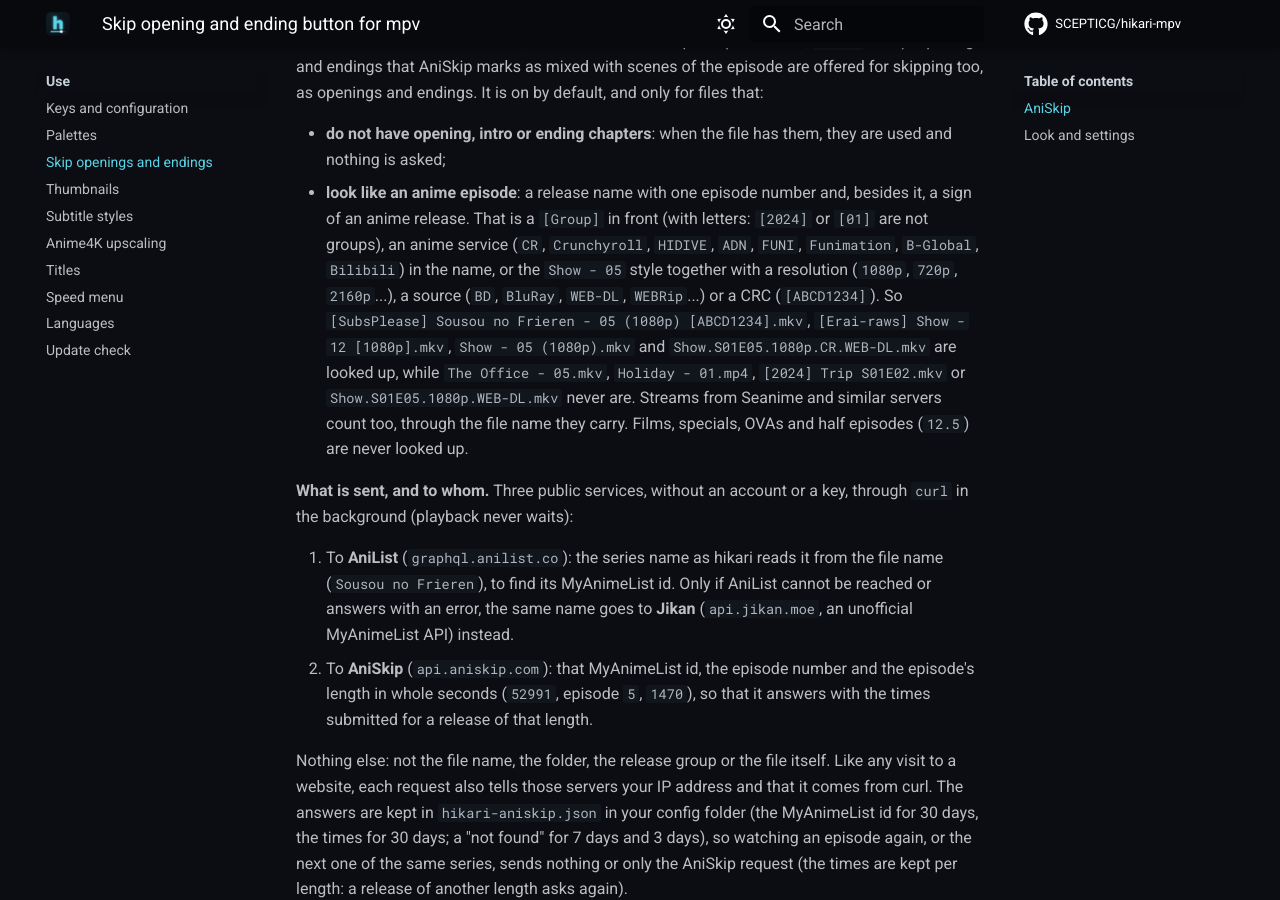
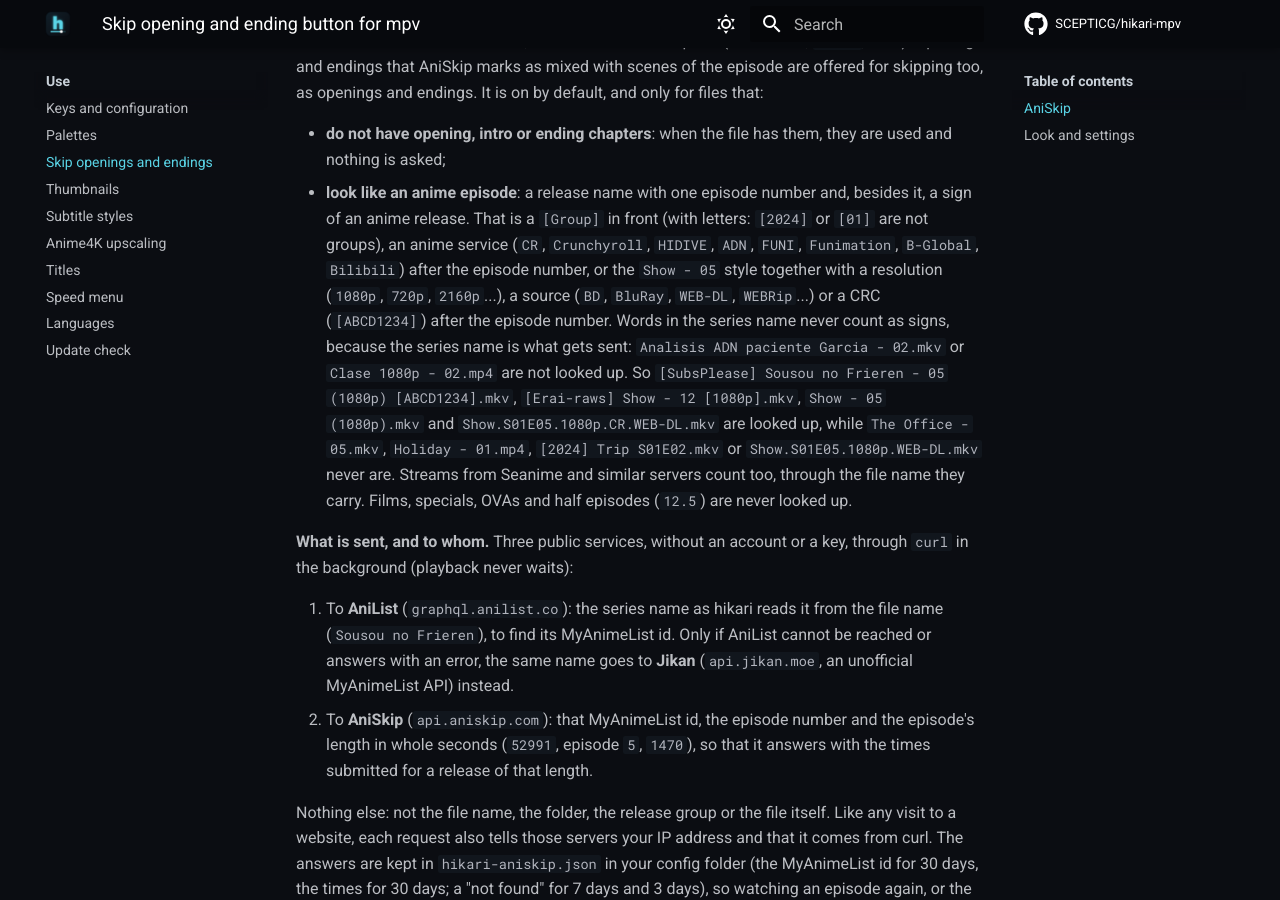
Before and after one commit to SCEPTICG/hikari-mpv, an MkDocs documentation site: the page built from docs/features/skip.md, in a window 1280 px wide and 900 px high, scrolled down 834 px. Built offline with MkDocs 1.6.1 and Material for MkDocs 9.7.7, drawn with Linux system fonts in a browser that asks for light colours; comment, search, counter and statistics services are not loaded.

Commit message:
Títulos: las señales de anime solo cuentan después del número de episodio
El servicio (CR, ADN, HIDIVE...), la resolución, la fuente y el CRC se
buscaban también en el nombre de la serie, que es lo que se envía a
AniList y Jikan: «Analisis ADN paciente Garcia - 02.mkv» se consultaba.
Ahora solo se mira la cola técnica, tras el marcador de episodio; el
[Grupo] delante sigue contando.

```diff
--- a/docs/features/skip.md
+++ b/docs/features/skip.md
@@ -16,7 +16,7 @@ When the ending is the last chapter, skipping it moves on to the next playlist e
 Many fansub releases have no chapters, or none named after the opening or the ending. For those, hikari asks [AniSkip](https://aniskip.com), a free, community-made database of opening and ending times, and the button shows at those times, the same as with chapters (same label, `Alt+s`, click). Openings and endings that AniSkip marks as mixed with scenes of the episode are offered for skipping too, as openings and endings. It is on by default, and only for files that:
 
 - **do not have opening, intro or ending chapters**: when the file has them, they are used and nothing is asked;
-- **look like an anime episode**: a release name with one episode number and, besides it, a sign of an anime release. That is a `[Group]` in front (with letters: `[2024]` or `[01]` are not groups), an anime service (`CR`, `Crunchyroll`, `HIDIVE`, `ADN`, `FUNI`, `Funimation`, `B-Global`, `Bilibili`) in the name, or the `Show - 05` style together with a resolution (`1080p`, `720p`, `2160p`...), a source (`BD`, `BluRay`, `WEB-DL`, `WEBRip`...) or a CRC (`[ABCD1234]`). So `[SubsPlease] Sousou no Frieren - 05 (1080p) [ABCD1234].mkv`, `[Erai-raws] Show - 12 [1080p].mkv`, `Show - 05 (1080p).mkv` and `Show.S01E05.1080p.CR.WEB-DL.mkv` are looked up, while `The Office - 05.mkv`, `Holiday - 01.mp4`, `[2024] Trip S01E02.mkv` or `Show.S01E05.1080p.WEB-DL.mkv` never are. Streams from Seanime and similar servers count too, through the file name they carry. Films, specials, OVAs and half episodes (`12.5`) are never looked up.
+- **look like an anime episode**: a release name with one episode number and, besides it, a sign of an anime release. That is a `[Group]` in front (with letters: `[2024]` or `[01]` are not groups), an anime service (`CR`, `Crunchyroll`, `HIDIVE`, `ADN`, `FUNI`, `Funimation`, `B-Global`, `Bilibili`) after the episode number, or the `Show - 05` style together with a resolution (`1080p`, `720p`, `2160p`...), a source (`BD`, `BluRay`, `WEB-DL`, `WEBRip`...) or a CRC (`[ABCD1234]`) after the episode number. Words in the series name never count as signs, because the series name is what gets sent: `Analisis ADN paciente Garcia - 02.mkv` or `Clase 1080p - 02.mp4` are not looked up. So `[SubsPlease] Sousou no Frieren - 05 (1080p) [ABCD1234].mkv`, `[Erai-raws] Show - 12 [1080p].mkv`, `Show - 05 (1080p).mkv` and `Show.S01E05.1080p.CR.WEB-DL.mkv` are looked up, while `The Office - 05.mkv`, `Holiday - 01.mp4`, `[2024] Trip S01E02.mkv` or `Show.S01E05.1080p.WEB-DL.mkv` never are. Streams from Seanime and similar servers count too, through the file name they carry. Films, specials, OVAs and half episodes (`12.5`) are never looked up.
 
 **What is sent, and to whom.** Three public services, without an account or a key, through `curl` in the background (playback never waits):
 
```
Also changed, not shown: 2 other files.
